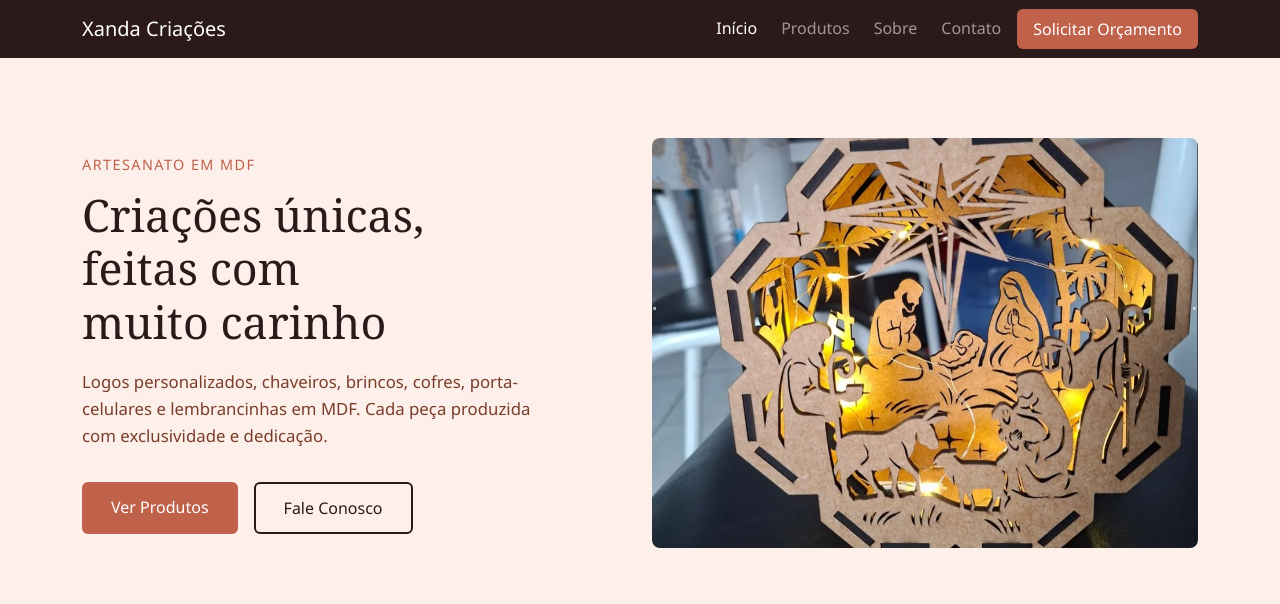
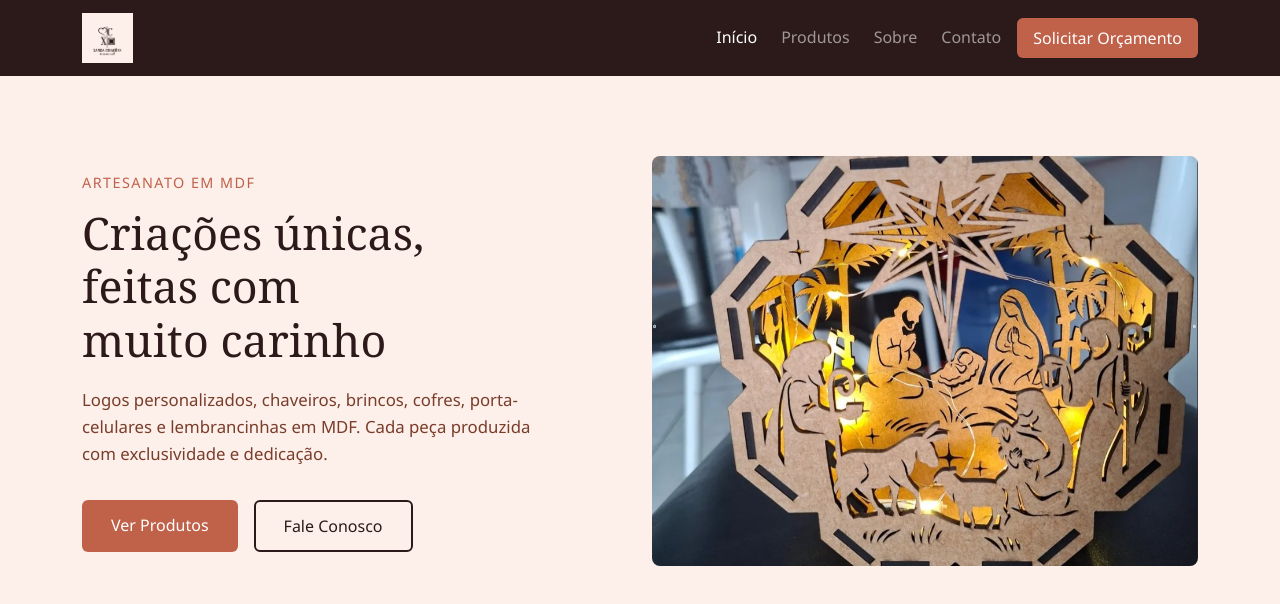
Before and after one commit to marcusteixeirabr/xandacriacoes, a plain HTML site: page index.html in a window 1280 px wide. Drawn offline with nearby package versions, Linux system fonts and the light colour scheme.

Commit message:
Add logo image to navbar and update CSS variables for new color scheme.

```diff
--- a/index.html
+++ b/index.html
@@ -20,7 +20,9 @@
     <!-- NAVBAR -->
     <nav class="navbar navbar-expand-lg navbar-dark" id="navbar-principal">
       <div class="container">
-        <a class="navbar-brand" href="index.html">Xanda Criações</a>
+        <a class="navbar-brand" href="index.html">
+          <img src="assets/img/logo.jpg" alt="Xanda Criações" height="50" />
+        </a>
         <button
           class="navbar-toggler"
           type="button"
```
Also changed, not shown: assets/img/logo.jpg (added).
